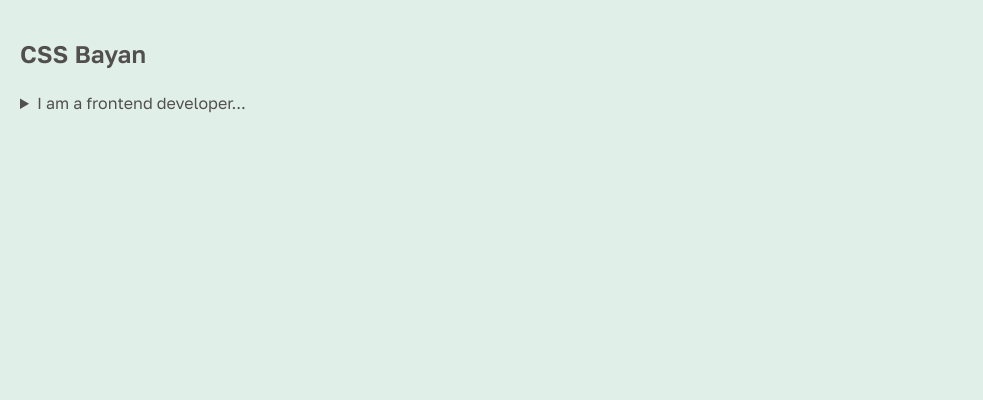
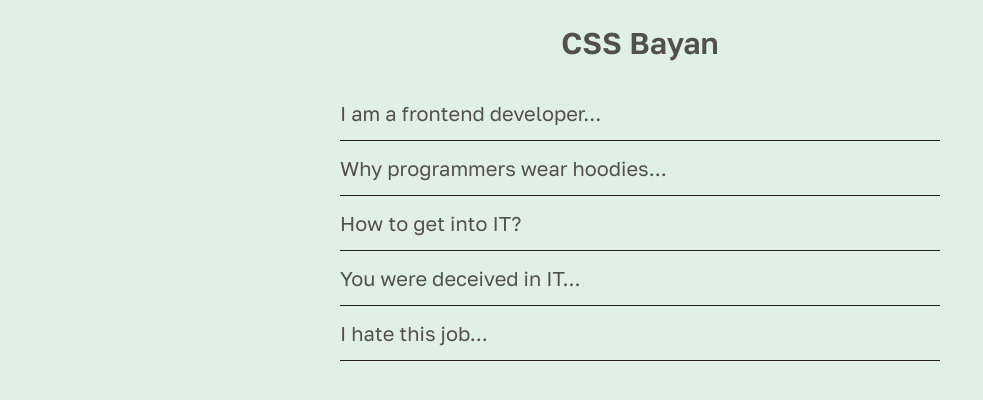
Before and after one commit to KatsiarynaZaviadzeyeva/cssBayan, a plain HTML site: page cssBayan/index.html in a window 1280 px wide. Shown: the whole page, without its empty margins (0-983 px from the left). Drawn offline with Linux system fonts and the light colour scheme.

Commit message:
feat: update index.html file (Friday, March 10, 2023 22:22:54 PM)

```diff
--- a/cssBayan/index.html
+++ b/cssBayan/index.html
@@ -5,7 +5,7 @@
     <meta charset="UTF-8">
     <meta http-equiv="X-UA-Compatible" content="IE=edge">
     <meta name="viewport" content="width=device-width, initial-scale=1.0">
-    <title>Accordion</title>
+    <title>SCC Bayan</title>
     <link rel="preconnect" href="https://fonts.googleapis.com">
     <link rel="preconnect" href="https://fonts.gstatic.com" crossorigin>
     <link href="https://fonts.googleapis.com/css2?family=Golos+Text:wght@400;600&display=swap" rel="stylesheet">
@@ -22,8 +22,27 @@
                     <summary class="accordion__title">I am a frontend developer...</summary>
                     <img class="accordion__image" src="./assets/img/I_am_frontend_developer.jpg" alt="the first meme">
                 </details>
+                <details class="accordion__item">
+                    <summary class="accordion__title">Why programmers wear hoodies...</summary>
+                    <img class="accordion__image" src="./assets/img/why_programmers_wear_hoodies.jpg"
+                        alt="the second meme">
+                </details>
+                <details class="accordion__item">
+                    <summary class="accordion__title">How to get into IT?</summary>
+                    <img class="accordion__image" src="./assets/img/entre_to_IT.jpg"
+                        alt="the third meme">
+                </details>
+                <details class="accordion__item">
+                    <summary class="accordion__title">You were deceived in IT...</summary>
+                    <img class="accordion__image" src="./assets/img/you_were_deceived_in_IT.jpg"
+                        alt="the fourth meme">
+                </details>
+                <details class="accordion__item">
+                    <summary class="accordion__title">I hate this job...</summary>
+                    <img class="accordion__image" src="./assets/img/I_hate_this_job.jpg"
+                        alt="the fifth meme">
+                </details>
             </div>
-
         </div>
     </section>
 </body>
--- a/cssBayan/style.css
+++ b/cssBayan/style.css
@@ -4,20 +4,61 @@
     box-sizing: border-box;
 }
 
+html {
+    font-size: 10px;
+    scroll-behavior: smooth;
+}
+
 body {
     font-family: 'Golos Text', Arial, sans-serif;
     font-weight: 400;
+    font-size: 2rem;
     line-height: 1.2;
     color: rgb(82, 79, 79);
     background-color: rgb(224, 239, 231);
 }
 
+details summary::marker {
+    display: none;
+    content: "";
+}
+
+.sccBayan {
+    display: flex;
+    justify-content: center;
+    align-items: center;
+}
+
 .wrapper {
-    margin: 0 auto;
-    padding: 40px 20px;
+    margin: 25px 45px;
 }
 
 .title {
+    text-align: center;
     font-weight: 600;
     margin-bottom: 25px;
 }
+
+.accordion {
+    width: 600px;
+}
+
+.accordion__title {
+    border-bottom: 1px solid rgb(32, 30, 30);
+    padding: 15px 0px;
+    outline: none;
+    cursor: pointer;
+    transition: 0.5s all;
+    position: relative;
+}
+
+.accordion__title:hover {
+    color: rgb(32, 30, 30);
+    font-size: 2.1rem;
+}
+
+.accordion__image {
+    max-width: 50%;
+    display: block;
+    margin: 10px auto;
+}
```
